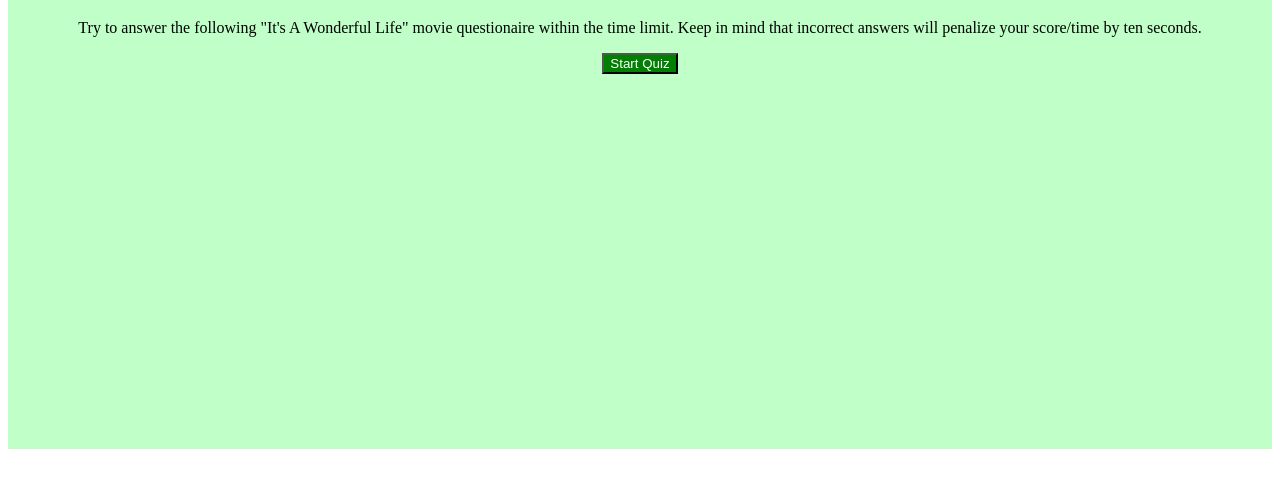
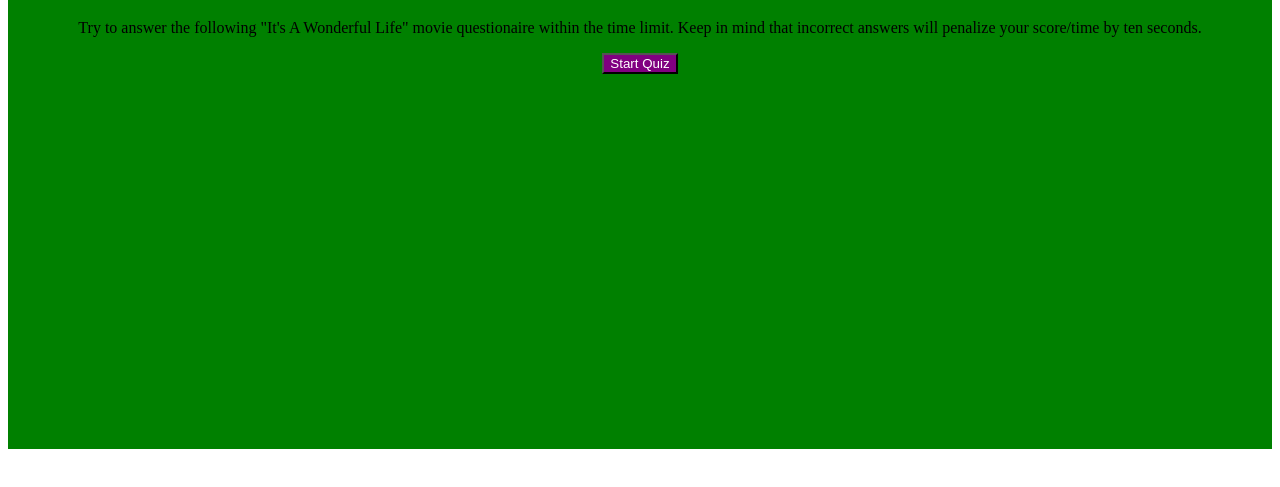
Before and after one commit to Karina-June/pop-quiz, a plain HTML site: page index.html in a window 1280 px wide. Shown: the part 177-664 px from the top of the page. Drawn offline with Linux system fonts and the light colour scheme.

Commit message:
Update style.css

```diff
--- a/assets/css/style.css
+++ b/assets/css/style.css
@@ -5,7 +5,7 @@ header {
 button {
     cursor: pointer;
     color:white;
-    background-color: green;
+    background-color: purple;
 }
 
 .carousel {
@@ -17,7 +17,7 @@ button {
 }
 
 .carousel-container {
-    background: rgb(192, 255, 200);
+    background: green;
     height: 100%;
     position: relative;
 }
```
